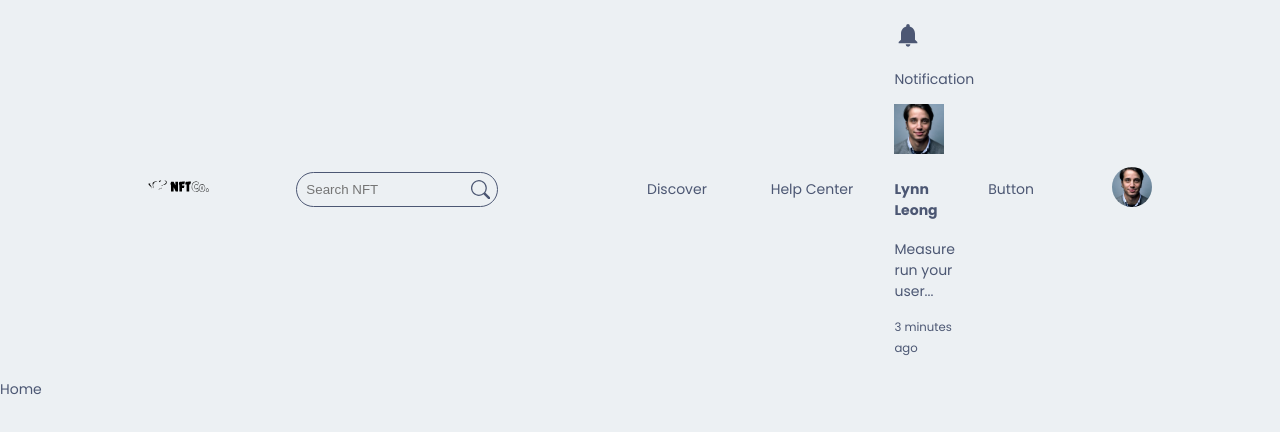
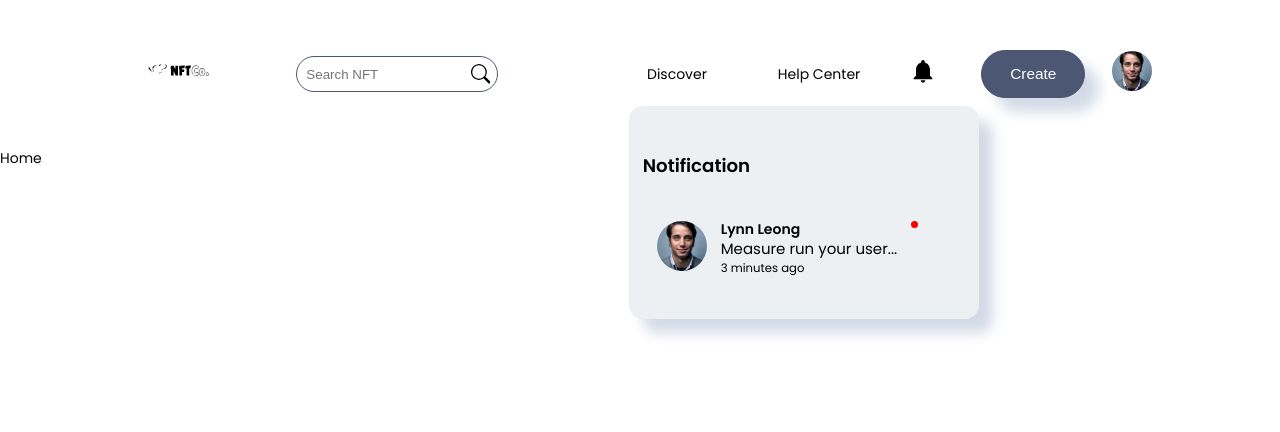
Before and after one commit to feliciahmq/nft-marketplace, a Next.js app in the folder frontend/: page / in a window 1280 px wide. Both pictures are taken after a click on the icon 922 px from the left and 99 px from the top of the page. Shown: the top 432 px of the page. Built offline with nearby package versions, Linux system fonts and the light colour scheme.

Commit message:
navBar complete styling

```diff
--- a/frontend/components/Button/Button.jsx
+++ b/frontend/components/Button/Button.jsx
@@ -1,8 +1,13 @@
 import Style from './Button.module.css';
 
-const Button = () => {
+
+const Button = ({ btnName, handleClick }) => {
   return (
-    <div>Button</div>
+    <div className={Style.box}>
+      <button className={Style.button} onClick={() => handleClick()}>
+        {btnName}
+      </button>
+    </div>
   );
 }
 
--- a/frontend/components/Button/Button.module.css
+++ b/frontend/components/Button/Button.module.css
@@ -0,0 +1,17 @@
+.button {
+  background-color: var(--icons-color);
+  padding: 1rem 2rem;
+  border: 1px solid var(--icons-color);
+  border-radius: 2.2rem;
+  font-size: 1.1rem;
+  color: var(--shadow-light-color);
+  cursor: pointer;
+  transition: all .2s ease-in;
+  box-shadow: var(--box-shadow);
+}
+
+.button:hover {
+  background-color: var(--main-bg-color);
+  border: 1px solid var(--icons-color);
+  color: var(--icons-color);
+}
--- a/frontend/components/NavBar/Discover/Discover.module.css
+++ b/frontend/components/NavBar/Discover/Discover.module.css
@@ -0,0 +1,11 @@
+.discover {
+  padding: .5rem 1rem;
+  transition: all .3s ease-in;
+  z-index: 2222222222;
+}
+
+.discover:hover {
+  background-color: var(--icons-color);
+  color: var(--shadow-dark-color);
+  border-radius: .3rem;
+}
--- a/frontend/components/NavBar/HelpCenter/HelpCenter.module.css
+++ b/frontend/components/NavBar/HelpCenter/HelpCenter.module.css
@@ -0,0 +1,11 @@
+.helpCenter {
+  padding: .5rem 1rem;
+  transition: all .3s ease-in;
+  z-index: 2222222222;
+}
+
+.helpCenter:hover {
+  background-color: var(--icons-color);
+  color: var(--shadow-dark-color);
+  border-radius: .3rem;
+}
--- a/frontend/components/NavBar/NavBar.jsx
+++ b/frontend/components/NavBar/NavBar.jsx
@@ -121,7 +121,7 @@ const NavBar = () => {
           </div>
           {/* Create Button */}
           <div className={Style.navbar_container_right_button}>
-            <Button btnText="Create"/>
+            <Button btnName="Create" handleClick={() => {}}/>
           </div>
           {/* User Profile */}
           <div className={Style.navbar_container_right_profile_box}>
@@ -149,7 +149,7 @@ const NavBar = () => {
       {/* Sidebar component - mobile device */}
       {
         openSideMenu && (
-          <div className={Style.SideBar}>
+          <div className={Style.sideBar}>
             <SideBar setOpenSideMenu={setOpenSideMenu} />
           </div>
         )
--- a/frontend/components/NavBar/NavBar.module.css
+++ b/frontend/components/NavBar/NavBar.module.css
@@ -47,13 +47,11 @@
   grid-template-columns: 1fr 1fr .5fr 1fr .3fr;
   gap: 1rem;
   align-items: center;
-  align-self: flex-end;
 }
 
 .navbar_container_right_discover {
   position: relative;
   cursor: pointer;
-
 }
 
 .navbar_container_right_help {
@@ -63,7 +61,7 @@
 
 .navbar_container_right_discover_box,
 .navbar_container_right_help_box {
-  position: relative;
+  position: fixed;
   padding: 1rem .5rem;
   box-shadow: var(--box-shadow);
   font-size: 1rem;
--- a/frontend/components/NavBar/Notification/Notification.jsx
+++ b/frontend/components/NavBar/Notification/Notification.jsx
@@ -8,8 +8,9 @@ const Notification = () => {
     <div className={Style.notification}>
       <p>Notification</p>
       <div className={Style.notification_box}>
-        <div className={Style.notification_box_img}>
+        <div>
           <Image
+            className={Style.notification_box_img}
             src={images.user1}
             alt="profile image"
             width={50}
--- a/frontend/components/NavBar/Notification/Notification.module.css
+++ b/frontend/components/NavBar/Notification/Notification.module.css
@@ -0,0 +1,72 @@
+.notification {
+  position: absolute;
+  padding: 2rem 1rem;
+  box-shadow: var(--box-shadow);
+  font-size: 1rem;
+  width: 25rem;
+  border-radius: 1rem;
+
+  left: -20rem;
+  top: 3.5rem;
+  z-index: 2222222222;
+  background-color: var(--main-bg-color);
+}
+
+.notification > p {
+  font-size: 1.3rem;
+  font-weight: 600;
+  margin-bottom: 2rem;
+}
+
+.notification_box {
+  display: flex;
+  align-items: flex-start;
+  gap: 1rem;
+  padding: 1rem;
+  transition: all .3s ease-in;
+}
+
+.notification_box:hover {
+  background-color: var(--icons-color);
+  color: var(--shadow-dark-color);
+  border-radius: .3rem;
+}
+
+.notification_box_img {
+  border-radius: 5rem;
+}
+
+.notification_box_info {
+  line-height: 0;
+  margin-top: -.8rem;
+}
+
+.notification_box_info h4 {
+  font-weight: 600;
+}
+
+.notification_box_info p {
+  font-size: 15px;
+  line-height: .3;
+  position: relative;
+}
+
+.notification_box_new {
+  width: .5rem;
+  height: .5rem;
+  border-radius: 50%;
+  background-color: red;
+}
+
+@media screen and (max-width: 35rem) {
+  .notification {
+    width: 20rem;
+    left: -12rem;
+  }
+  .notification_box {
+    padding: .3rem;
+  }
+  .notification_box p {
+    font-size: 12px;
+  }
+}
--- a/frontend/components/NavBar/Profile/Profile.module.css
+++ b/frontend/components/NavBar/Profile/Profile.module.css
@@ -0,0 +1,46 @@
+.profile {
+  position: absolute;
+  padding: 2rem .5rem;
+  box-shadow: var(--box-shadow);
+  font-size: 1rem;
+  width: 20rem;
+  border-radius: 1rem;
+
+  left: -17rem;
+  top: 4.5rem;
+  z-index: 2222222222;
+  background-color: var(--main-bg-color);
+}
+
+.profile_account {
+  display: flex;
+  align-items: flex-start;
+  gap: 2rem;
+  padding: 1.5rem;
+}
+
+.profile_account_img {
+  border-radius: 50%;
+}
+
+.profile_account_info {
+  line-height: 0.3rem;
+}
+
+.profile_account_info p {
+  font-weight: 600;
+}
+
+.profile_menu_one_item {
+  display: flex;
+  align-items: center;
+  gap: 2rem;
+  padding: 0rem 1.5rem;
+  transition: all .3s ease-in;
+}
+
+.profile_menu_one_item:hover {
+  background-color: var(--icons-color);
+  color: var(--shadow-dark-color);
+  border-radius: .3rem;
+}
--- a/frontend/components/NavBar/SideBar/SideBar.jsx
+++ b/frontend/components/NavBar/SideBar/SideBar.jsx
@@ -163,7 +163,7 @@ const SideBar = ({ setOpenSideMenu }) => {
           </div>
           {
             openHelp && (
-              <div className={Style.siderBar_discover}>
+              <div className={Style.sideBar_discover}>
                 {helpCenter.map((el, i) => (
                   <p key={i + 1}>
                     <Link href={{ pathname: `${el.link}` }}>{el.name}</Link>
@@ -176,8 +176,8 @@ const SideBar = ({ setOpenSideMenu }) => {
 
       </div>
       <div className={Style.sideBar_button}>
-          <Button btnName="Create" />
-          <Button btnName="Connect Wallet" />
+          <Button btnName="Create" handleClick={() => {}}/>
+          <Button btnName="Connect Wallet" handleClick={() => {}}/>
       </div>
     </div>
   );
--- a/frontend/components/NavBar/SideBar/SideBar.module.css
+++ b/frontend/components/NavBar/SideBar/SideBar.module.css
@@ -0,0 +1,67 @@
+.sideBar_box {
+  padding: 2rem;
+  border-bottom: 1px solid var(--icons-color);
+  background-color: var(--main-bg-color);
+}
+
+.sideBar_closeBtn {
+  position: absolute;
+  top: 3rem;
+  right: 2rem;
+  transition: all .2s ease-in-out;
+  cursor: pointer;
+  box-shadow: var(--box-shadow);
+}
+
+.sideBar_closeBtn:hover {
+  transform: rotate(45deg);
+}
+
+.sideBar_box p {
+  margin-top: -2rem;
+}
+
+.sideBar_social {
+  display: flex;
+  gap: 1.3rem;
+  font-size: 1.5rem;
+  align-items: center;
+}
+
+.sideBar_social a {
+  padding: .2rem;
+  border-radius: 50%;
+  transition: all .3s ease-in;
+  display: grid;
+}
+
+.sideBar_social a:hover {
+  background-color: var(--icons-color);
+  color: var(--shadow-dark-color);
+  box-shadow: 1px solid var(--icons-color);
+}
+
+.sideBar_menu {
+  padding: 2rem;
+  text-transform: uppercase;
+  font-weight: 500;
+  border-bottom: 1px solid var(--icons-color);
+}
+
+.sideBar_menu_box {
+  display: flex;
+  justify-content: space-between;
+  align-items: center;
+  cursor: pointer;
+}
+
+.sideBar_discover {
+  padding-inline: 1rem;
+}
+
+.sideBar_button {
+  padding: 2rem;
+  display: flex;
+  align-items: center;
+  justify-content: space-between;
+}
--- a/frontend/styles/globals.css
+++ b/frontend/styles/globals.css
@@ -23,8 +23,8 @@ body {
   margin: 0;
   font-family: 'Poppins', sans-serif;
   font-size: 14px;
-  background-color: var(--main-bg-color);
-  color: var(--icons-color);
+  background-color: white;
+  color: black;
 }
 
 a {
```
Lines whose indentation alone changed are shown as unchanged.
